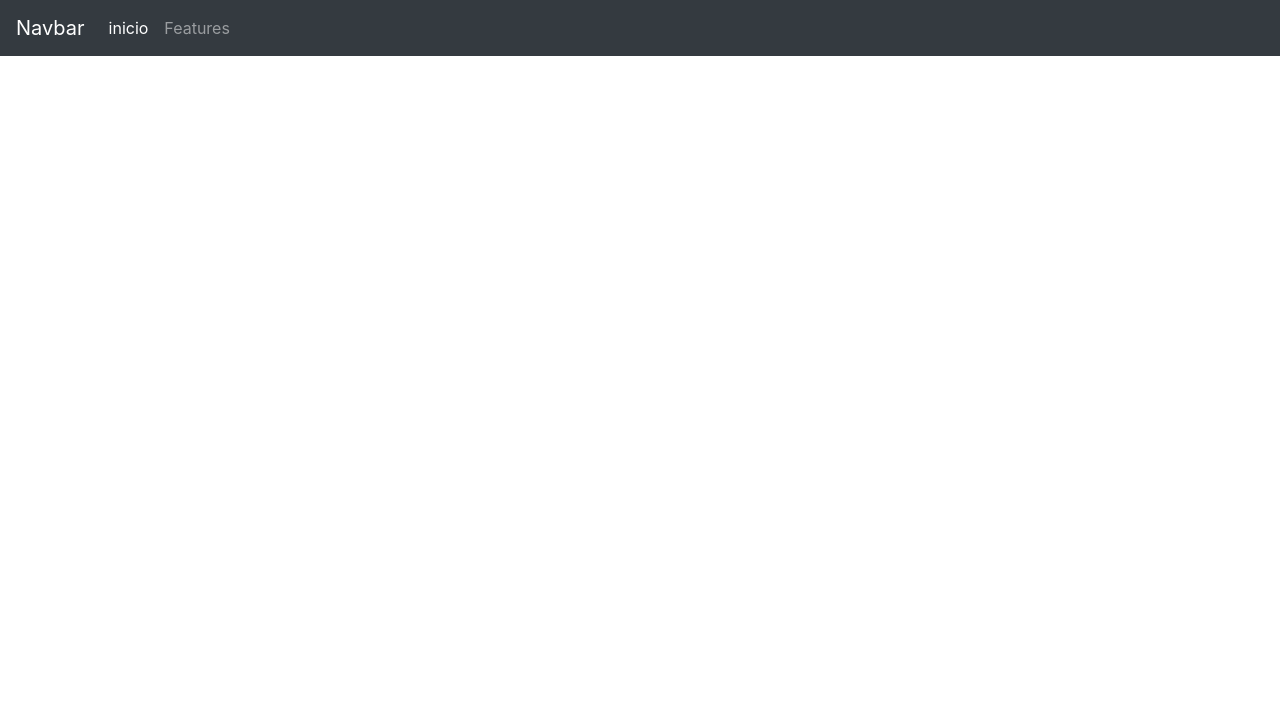
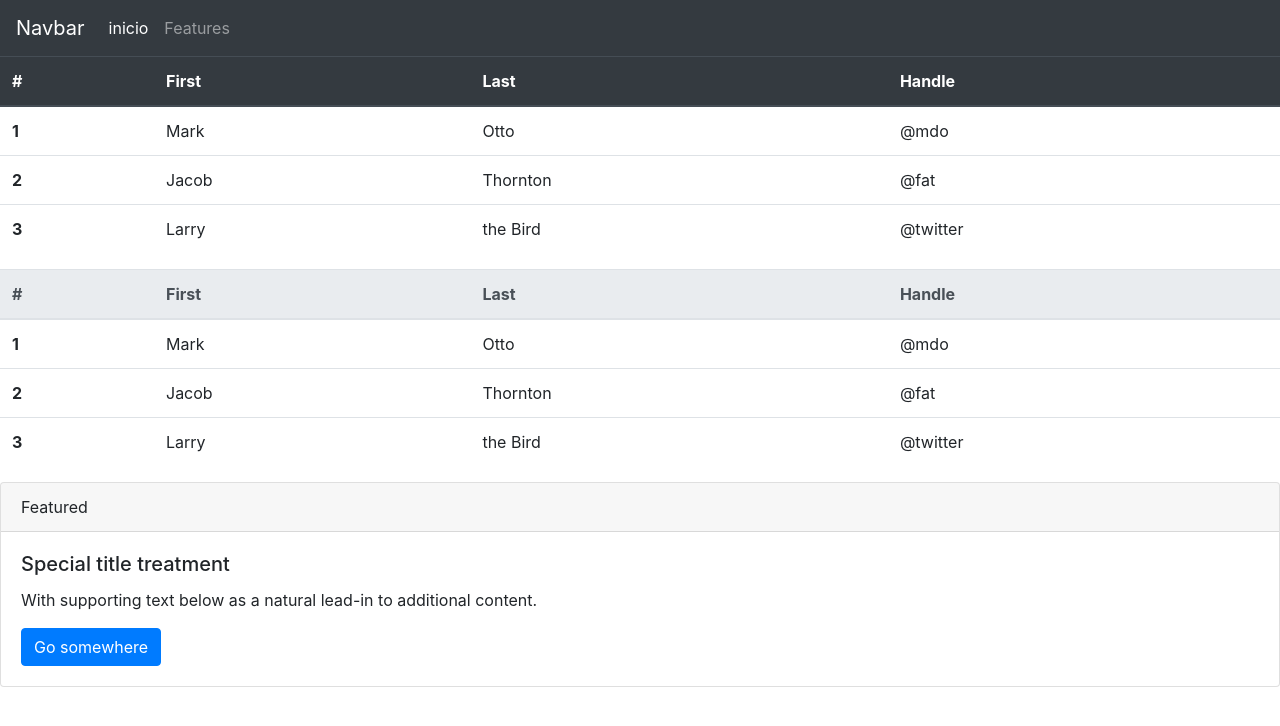
Before and after one commit to jorge18gonzalez/lineas, an Angular app: page / in a window 1280 px wide. Shown: the top 726 px of the page. Built offline with nearby package versions, Linux system fonts and the light colour scheme.

Commit message:
se agrega el fotter y la tabla al componente stock

```diff
--- a/src/app/footer/footer.component.html
+++ b/src/app/footer/footer.component.html
@@ -1 +1,10 @@
-<p>footer works!</p>
+<div class="card">
+    <div class="card-header">
+      Featured
+    </div>
+    <div class="card-body">
+      <h5 class="card-title">Special title treatment</h5>
+      <p class="card-text">With supporting text below as a natural lead-in to additional content.</p>
+      <a href="#" class="btn btn-primary">Go somewhere</a>
+    </div>
+  </div>
--- a/src/app/stock/stock.component.html
+++ b/src/app/stock/stock.component.html
@@ -1 +1,63 @@
 <app-header></app-header>
+<table class="table">
+    <thead class="thead-dark">
+      <tr>
+        <th scope="col">#</th>
+        <th scope="col">First</th>
+        <th scope="col">Last</th>
+        <th scope="col">Handle</th>
+      </tr>
+    </thead>
+    <tbody>
+      <tr>
+        <th scope="row">1</th>
+        <td>Mark</td>
+        <td>Otto</td>
+        <td>@mdo</td>
+      </tr>
+      <tr>
+        <th scope="row">2</th>
+        <td>Jacob</td>
+        <td>Thornton</td>
+        <td>@fat</td>
+      </tr>
+      <tr>
+        <th scope="row">3</th>
+        <td>Larry</td>
+        <td>the Bird</td>
+        <td>@twitter</td>
+      </tr>
+    </tbody>
+  </table>
+
+  <table class="table">
+    <thead class="thead-light">
+      <tr>
+        <th scope="col">#</th>
+        <th scope="col">First</th>
+        <th scope="col">Last</th>
+        <th scope="col">Handle</th>
+      </tr>
+    </thead>
+    <tbody>
+      <tr>
+        <th scope="row">1</th>
+        <td>Mark</td>
+        <td>Otto</td>
+        <td>@mdo</td>
+      </tr>
+      <tr>
+        <th scope="row">2</th>
+        <td>Jacob</td>
+        <td>Thornton</td>
+        <td>@fat</td>
+      </tr>
+      <tr>
+        <th scope="row">3</th>
+        <td>Larry</td>
+        <td>the Bird</td>
+        <td>@twitter</td>
+      </tr>
+    </tbody>
+  </table>
+  <app-footer></app-footer>
```
